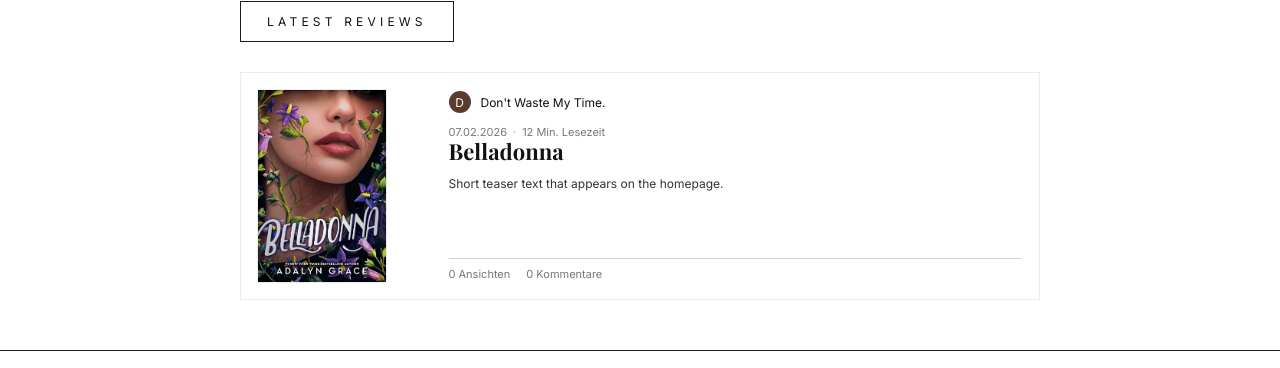
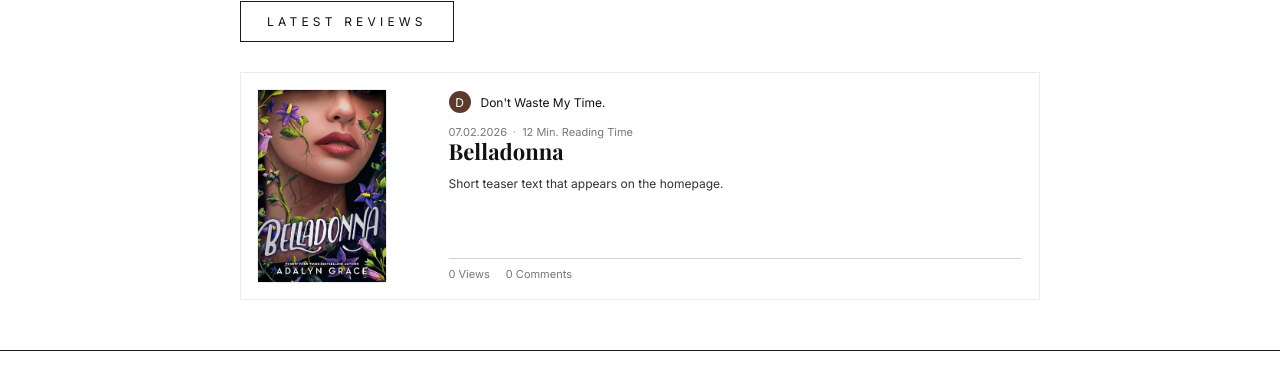
Before and after one commit to pleasedontwastemytime26-arch/book-blog, a Jekyll site: the page built from index.html, in a window 1280 px wide. Shown: the part 247-615 px from the top of the page. Built offline with Jekyll 4.4.1, drawn with Linux system fonts in a browser that asks for light colours.

Commit message:
Update post-card.html

```diff
--- a/_includes/post-card.html
+++ b/_includes/post-card.html
@@ -35,7 +35,7 @@ Optional:
       <div class="post-submeta">
         <span class="post-date">{{ p.date | date: "%d.%m.%Y" }}</span>
         <span class="dot">·</span>
-        <span class="post-readtime">{{ minutes }} Min. Lesezeit</span>
+        <span class="post-readtime">{{ minutes }} Min. Reading Time</span>
       </div>
 
       <h2 class="post-title">
@@ -48,8 +48,8 @@ Optional:
     </div>
 
     <div class="post-footer">
-      <span>{{ p.views | default: 0 }} Ansichten</span>
-      <span>{{ p.comments | default: 0 }} Kommentare</span>
+      <span>{{ p.views | default: 0 }} Views</span>
+      <span>{{ p.comments | default: 0 }} Comments</span>
     </div>
   </div>
 </article>
```
